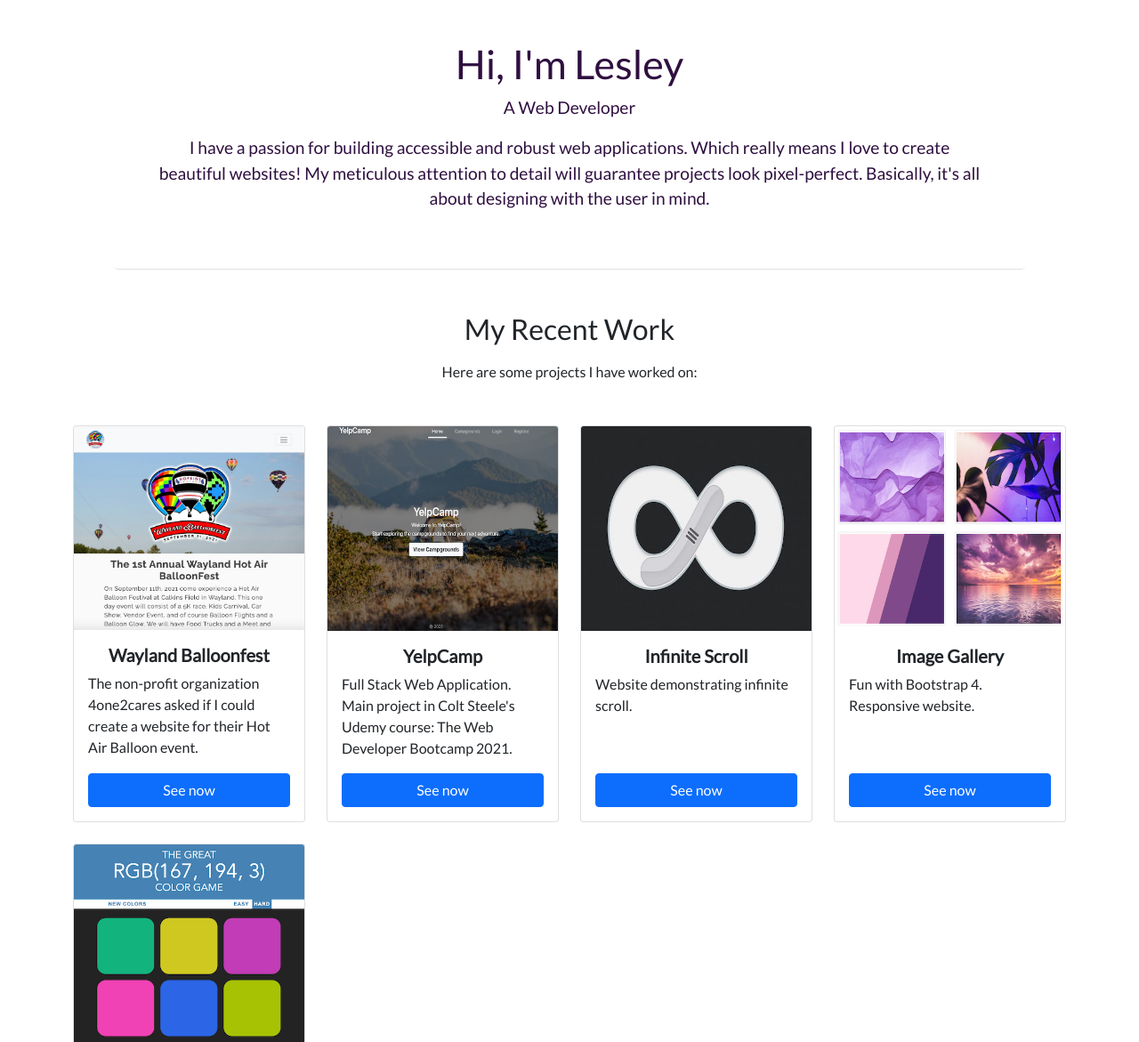
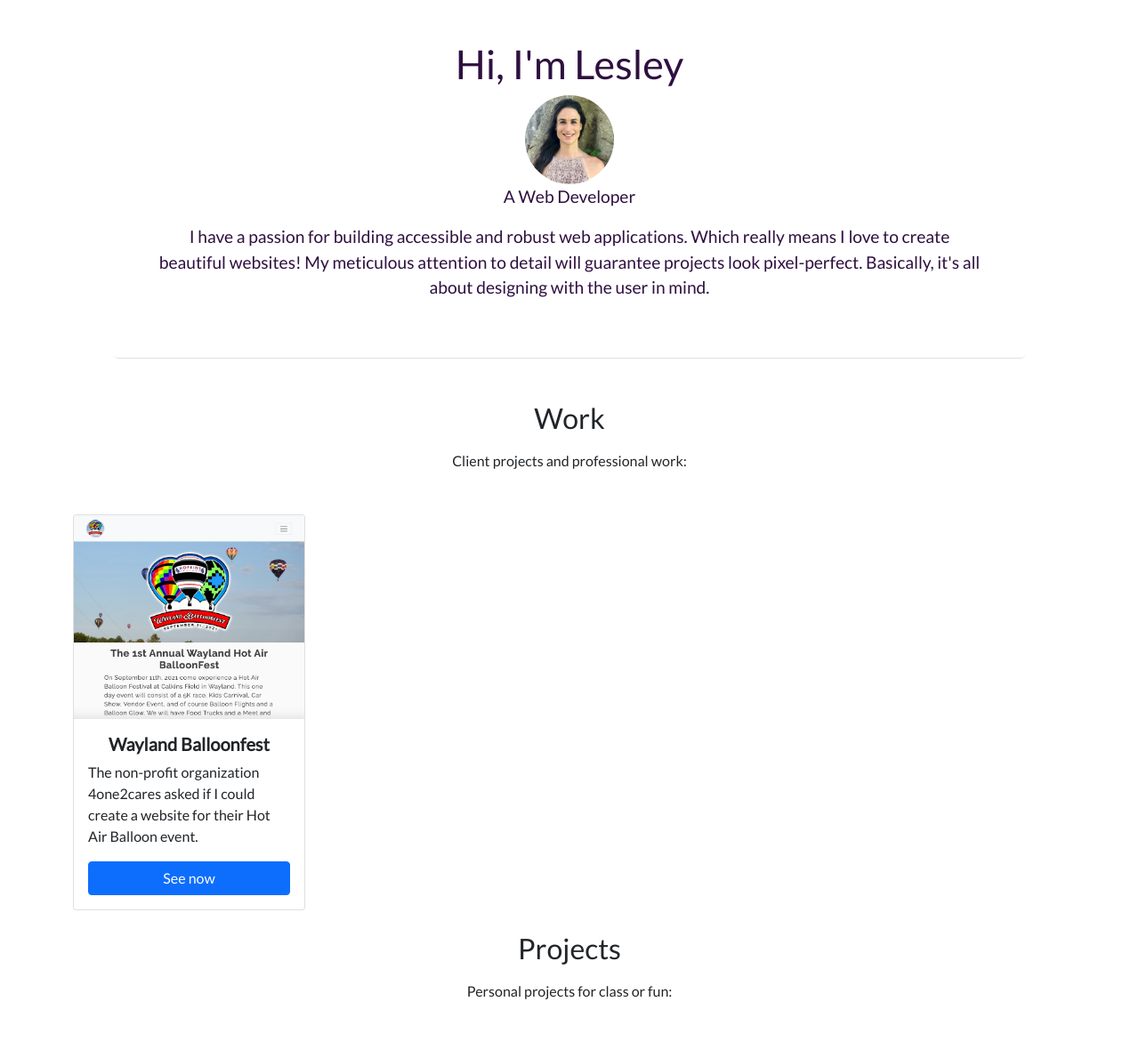
Before and after one commit to lgirao/my-portfolio, a plain HTML site: page index.html in a window 1280 px wide. Shown: the part 53-1224 px from the top of the page at 89% size. Drawn offline with nearby package versions, Linux system fonts and the light colour scheme.

Commit message:
profile picture, hover effect to header icons

```diff
--- a/css/style.css
+++ b/css/style.css
@@ -20,11 +20,18 @@ header {
 i {
     color: white;
 }
+i:hover {
+    color:rgb(15, 255, 255);
+}
 
 .title {
     color: #2f0f40;
     max-width: 80%;
     margin: 0 auto;
+}
+.title img {
+    border-radius: 1000px;
+    width: 100px;
 }
 .title p {
     font-size: 1.2em;
@@ -39,3 +46,7 @@ i {
 .card-title {
     font-weight: bold;
 }
+
+.nav-item:hover {
+    color: rgb(243, 13, 174);
+}
--- a/index.html
+++ b/index.html
@@ -15,7 +15,6 @@
     <title>Lesley Girao</title>
 </head>
 <body>
-    <main>
     <header class="sticky-top">
         <ul class="nav justify-content-center">
             <li class="nav-item">
@@ -30,21 +29,21 @@
         </ul>
     </header>
 
-        <section>
+    <main>
         <div class="p-5 mb-4 rounded-3 text-center title border-bottom">
             <h1>Hi, I'm Lesley</h1>
+            <img src="./images/lesley-profile-img.jpg" alt width="100" height="100">
             <p>A Web Developer</p>
             <p>I have a passion for building accessible and robust web applications.
                 Which really means I love to create beautiful websites!
                 My meticulous attention to detail will guarantee projects look pixel-perfect.
                 Basically, it's all about designing with the user in mind.</p>
         </div>
-        </section>
 
-        <section class="container py-4">
+        <div class="container py-4">
             <div class="text-center mb-5">
-                <h2>My Recent Work</h2>
-                <p class="mt-3">Here are some projects I have worked on:</p>
+                <h2>Work</h2>
+                <p class="mt-3">Client projects and professional work:</p>
             </div>
 
             <div class="row row-cols-2 row-cols-md-3 row-cols-lg-4">
@@ -59,7 +58,13 @@
                         </div>
                     </div>
                 </div>
+            </div>
 
+            <div class="text-center mb-5">
+                <h2>Projects</h2>
+                <p class="mt-3">Personal projects for class or fun:</p>
+            </div>
+            <div class="row row-cols-2 row-cols-md-3 row-cols-lg-4">
                 <div class="col mb-4">
                     <div class="card h-100">
                         <img src="./images/YelpCamp.png" class="card-img-top " alt="A screenshot of the game displaying 6 different color squares">
@@ -104,7 +109,7 @@
                     </div>
                 </div>
             </div>
-        </section>
+        </div>
 
     </main>
 
```
Also changed, not shown: images/lesley-profile-img.jpg (added), 2 other files. Lines whose indentation alone changed are shown as unchanged.
